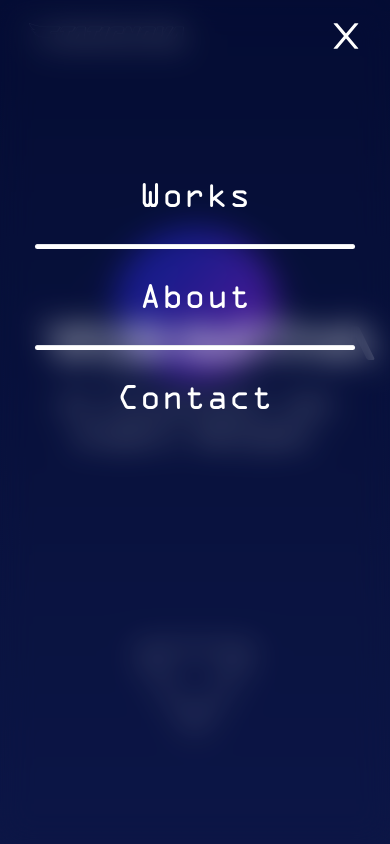
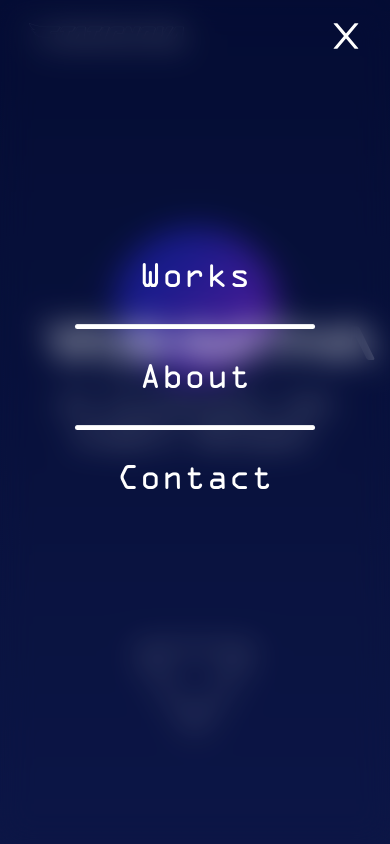
Before and after one commit to nandanpi/staticnova-portfolio, a React (Create React App) app: page / in a window 390 px wide. Both pictures are taken after a click on the icon 346 px from the left and 36 px from the top of the page. Shown: the top 844 px of the page. Built offline with nearby package versions, Linux system fonts and the light colour scheme.

Commit message:
Centered menu

```diff
--- a/src/components/navbar.jsx
+++ b/src/components/navbar.jsx
@@ -35,19 +35,38 @@ const Navbar = () => {
                 <div className="flex w-full justify-end">
                     <AiOutlineClose size={40} onClick={toggleNav} className="cursor-pointer text-white  mx-6 my-4"/>
                 </div>
-                <div className="flex justify-center text-white h-screen">
+                {/*<div className=" justify-center text-white h-screen">*/}
+                {/*    <ul className="justify-center items-center space-y-5 mt-24 text-center ocra">*/}
+                {/*        <li className="py-2">*/}
+                {/*            <HashLink smooth to="/#works2" onClick={toggleNav} className="text-4xl ">Works</HashLink>*/}
+                {/*        </li>*/}
+                {/*        <div className="flex justify-center">*/}
+                {/*            <hr className="w-80 p-[2px] bg-white rounded-full"/>*/}
+                {/*        </div>*/}
+                {/*        <li className="py-2">*/}
+                {/*            <HashLink smooth to="/#about2" onClick={toggleNav} className="text-4xl ">About</HashLink>*/}
+                {/*        </li>*/}
+                {/*        <div className="flex justify-center">*/}
+                {/*            <hr className="w-80 p-[2px] bg-white rounded-full"/>*/}
+                {/*        </div>*/}
+                {/*        <li className="py-2">*/}
+                {/*            <HashLink smooth to="/#contact2" onClick={toggleNav} className="text-4xl ">Contact</HashLink>*/}
+                {/*        </li>*/}
+                {/*    </ul>*/}
+                {/*</div>*/}
+                <div className="block justify-center h-screen pt-20 items-center text-white">
                     <ul className="justify-center h-screen items-center space-y-5 mt-24 text-center ocra">
                         <li className="py-2">
                             <HashLink smooth to="/#works2" onClick={toggleNav} className="text-4xl ">Works</HashLink>
                         </li>
                         <div className="flex justify-center">
-                            <hr className="w-80 p-[2px] bg-white rounded-full"/>
+                            <hr className="w-60 p-[2px] bg-white rounded-full"/>
                         </div>
                         <li className="py-2">
                             <HashLink smooth to="/#about2" onClick={toggleNav} className="text-4xl ">About</HashLink>
                         </li>
                         <div className="flex justify-center">
-                            <hr className="w-80 p-[2px] bg-white rounded-full"/>
+                            <hr className="w-60 p-[2px] bg-white rounded-full"/>
                         </div>
                         <li className="py-2">
                             <HashLink smooth to="/#contact2" onClick={toggleNav} className="text-4xl ">Contact</HashLink>
--- a/src/components/navbar2.jsx
+++ b/src/components/navbar2.jsx
@@ -37,7 +37,7 @@ const Navbar2 = () => {
                 <div className="flex w-full justify-end">
                     <AiOutlineClose size={40} onClick={toggleNav} className="cursor-pointer text-white  mx-6 my-4"/>
                 </div>
-                <div className="flex justify-center text-white h-screen">
+                <div className="flex justify-center text-white h-screen pt-16">
                     <ul className="justify-center items-center space-y-5 mt-24 text-center ocra">
                         <li className="py-2">
                             <HashLink smooth to="/" onClick={toggleNav} className="text-4xl ">Home</HashLink>
```
